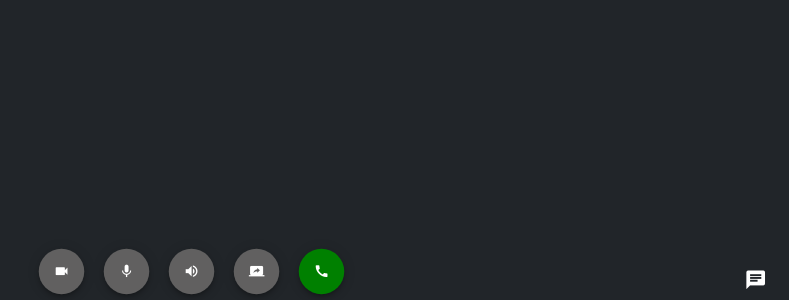
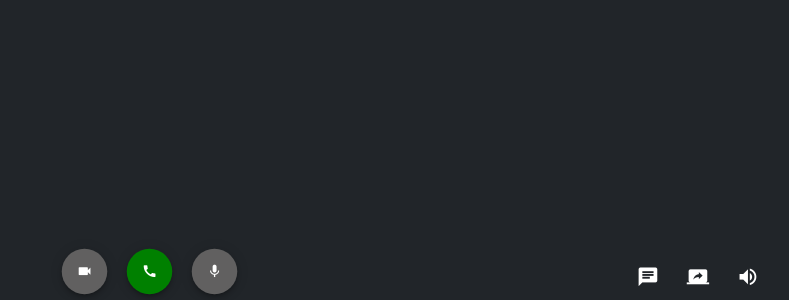
Before and after one commit to adityadahal/Video-Chat, an Angular app: page / in a window 1280 px wide. Shown: the part 500-800 px from the top of the page, without its empty margins (491-1280 px from the left). Built offline with nearby package versions, Linux system fonts and the light colour scheme.

Commit message:
share screen, messages added at end of background

```diff
--- a/src/app/pages/room/room.component.html
+++ b/src/app/pages/room/room.component.html
@@ -161,6 +161,10 @@
                         </div>
                       </div>
                     </div>
+
+
+
+
                     <!-- <div *ngFor="let msg of chatMessages" class="toast-body text-message  text-black">
                       <strong class="me-auto toast-header">{{msg.name}}</strong>
                       <small class="toast-body  text-message  text-black"> {{msg.message }}</small>
@@ -265,28 +269,13 @@
       <!-- <div class="col-1">
 
       </div> -->
-      <div class="col-8">
-        <div class="text-end">
-          <nav class="bg-dark">
+      <div class="col-12">
+        <div class="text-center">
+          <nav class=" bg-dark">
             <button mat-mini-fab type="button" (click)="toggleCamera()" color="primary"
               class="mat-background btn-expand toolbar-icon " [ngStyle]="{transform: 'scale(0.7)'
               }">
               <mat-icon class="white-icon ">{{cameraIcon}}</mat-icon>
-            </button>
-            <button mat-mini-fab type="button" (click)="toggleMic()" class=" btn-expand mat-background toolbar-icon"
-              [ngStyle]="{transform: 'scale(0.7)'
-              }">
-              <mat-icon class="white-icon">mic</mat-icon>
-            </button>
-            <button mat-mini-fab type="button" (click)="toggleSpeaker()" class="mat-background btn-expand toolbar-icon"
-              [ngStyle]="{transform: 'scale(0.7)'
-              }">
-              <mat-icon class="white-icon">{{speakerIcon}}</mat-icon>
-            </button>
-            <button mat-mini-fab type="button" (click)="onShare()" class="mat-background btn-expand toolbar-icon"
-              [ngStyle]="{transform: 'scale(0.7)'
-              }">
-              <mat-icon class="white-icon">screen_share</mat-icon>
             </button>
             <button mat-mini-fab type="button" (click)="joinLeave()"
               [class]="phoneIcon == 'call'?  'green-icon btn-expand toolbar-icon': 'red-icon btn-expand toolbar-icon'"
@@ -294,25 +283,50 @@
               }">
               <mat-icon [class]="phoneIcon == 'call'? 'green-icon': 'red-icon'">{{phoneIcon}}</mat-icon>
             </button>
+            <button mat-mini-fab type="button" (click)="toggleMic()" class=" btn-expand mat-background toolbar-icon"
+              [ngStyle]="{transform: 'scale(0.7)'
+              }">
+              <mat-icon class="white-icon">mic</mat-icon>
+            </button>
+
+
 
           </nav>
 
         </div>
       </div>
-      <div class="col-2 ">
-        <div class="text-end text-white align-items-end status ">
+      <div class="col-4 ">
+        <div class=" text-white align-items-end status  ">
+          <button type="button" (click)="toggleChat()" class="bg-dark toolbar-icon-end ">
+            <mat-icon class="white-icon">chat</mat-icon>
+          </button>
+          <button type="button" (click)="onShare()" class="bg-dark toolbar-icon-end">
+            <mat-icon class="white-icon">screen_share</mat-icon>
+          </button>
+          <button type="button" (click)="toggleSpeaker()" class="bg-dark toolbar-icon-end">
+            <mat-icon class="white-icon">{{speakerIcon}}</mat-icon>
+          </button>
 
 
 
 
         </div>
-        <button type="button" (click)="toggleChat()" class="bg-dark text-end align-items-end status toolbar-icon-left">
+        <!-- <button type="button" (click)="toggleChat()" class="bg-dark text-end align-items-end status toolbar-icon-left">
           <mat-icon class="white-icon">chat</mat-icon>
         </button>
+        <button mat-mini-fab type="button" (click)="toggleSpeaker()" class="mat-background btn-expand toolbar-icon"
+          [ngStyle]="{transform: 'scale(0.7)'
+              }">
+          <mat-icon class="white-icon">{{speakerIcon}}</mat-icon>
+        </button>
+        <button mat-mini-fab type="button" (click)="onShare()" class="mat-background btn-expand toolbar-icon" [ngStyle]="{transform: 'scale(0.7)'
+              }">
+          <mat-icon class="white-icon">screen_share</mat-icon>
+        </button> -->
 
         <div class="text-end text-white align-items-end status ">
-          <!-- <div id="connectionStatus text-truncate">{{vcStatus}}</div> -->
-          <!-- <div id="clientVersion text-truncate">v {{vcVersion}}</div> -->
+          <!-- <div id="connectionStatus text-truncate">{{vcStatus}}</div>
+          <div id="clientVersion text-truncate">v {{vcVersion}}</div> -->
         </div>
       </div>
     </div>
--- a/src/app/pages/room/room.component.less
+++ b/src/app/pages/room/room.component.less
@@ -145,6 +145,22 @@
   // background-color: #777;
   border: 0;
 }
+
+
+
+.toolbar-icon-end {
+  width: 50px;
+  height: 55px;
+  // margin-left: 10px;
+  background-size: 24px auto;
+  background-repeat: no-repeat;
+  background-position: center;
+  bottom: 0.3rem;
+  // background-color: rgb(19, 38, 58);
+  // background-color: #777;
+  border: 0;
+}
+
 
 .toolbar-icon-left {
   width: 80px;
```
